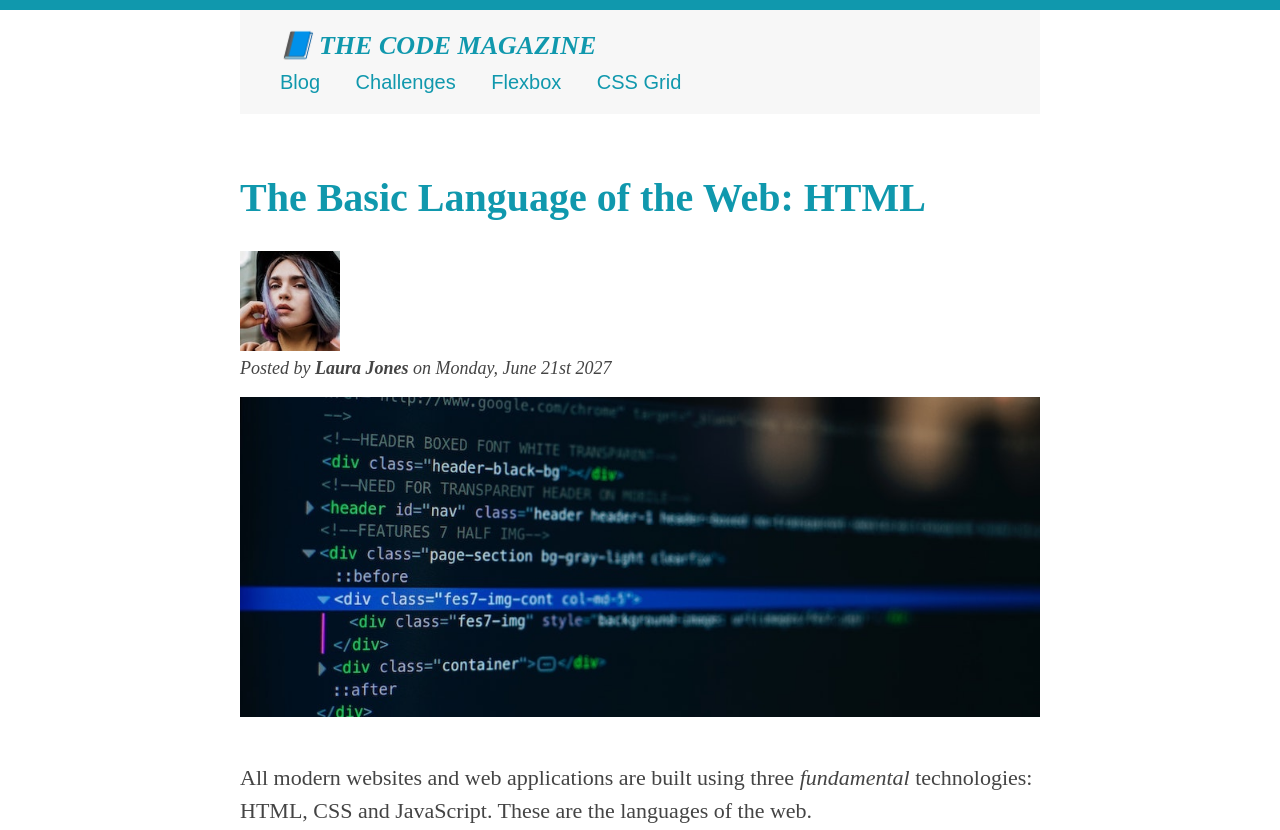
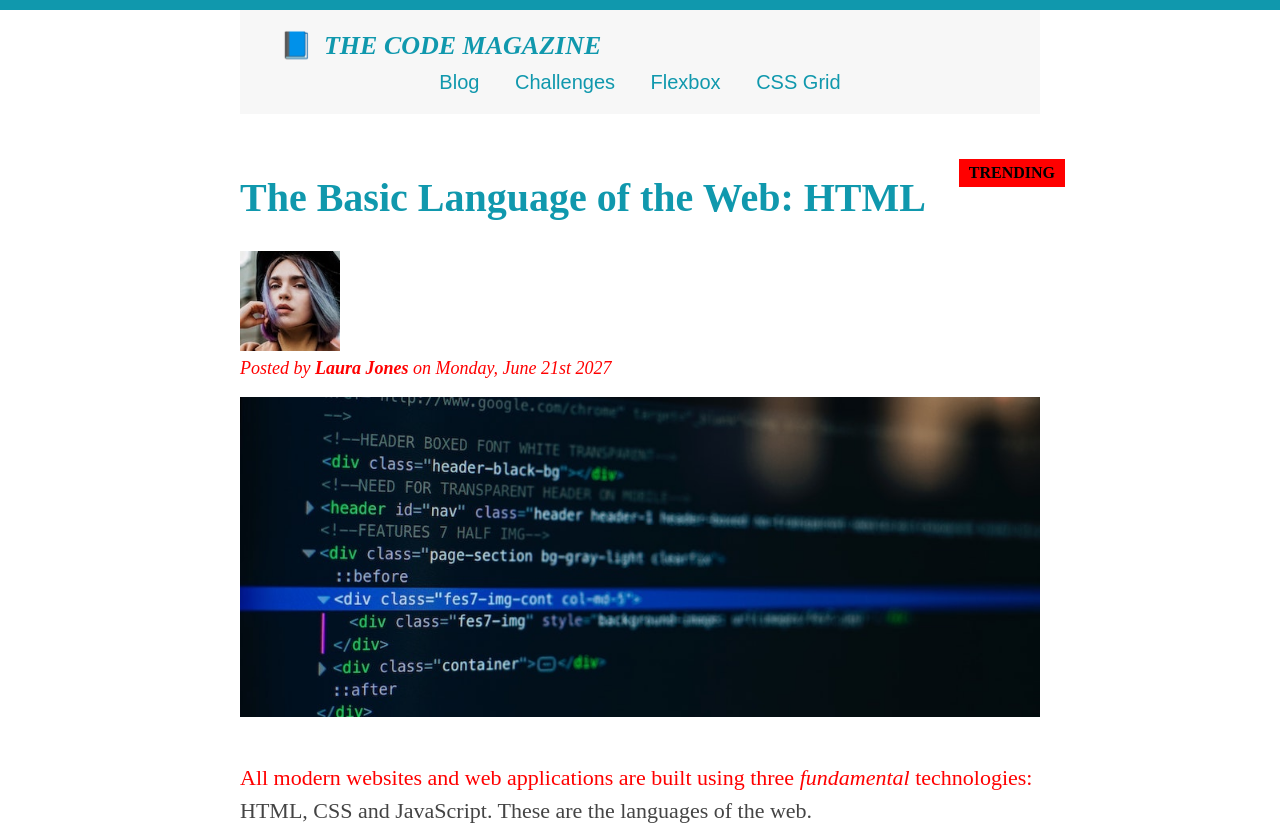
Before and after one commit to LakshyaDhingra/CodeMagazine, a plain HTML site: page index.html in a window 1280 px wide. Shown: the top 830 px of the page. Drawn offline with Linux system fonts and the light colour scheme.

Commit message:
Using pseudo elements

```diff
--- a/index.html
+++ b/index.html
@@ -1,8 +1,8 @@
 <!DOCTYPE html>
 <html lang="en">
   <head>
-    <meta charset="UTF-8" />
-    <link href="style.css" rel="stylesheet" />
+    <meta charset="UTF-8">
+    <link href="style.css" rel="stylesheet">
 
     <title>The Basic Language of the Web: HTML</title>
   </head>
@@ -23,7 +23,7 @@
         </nav>
       </header>
 
-      <article>
+      <div>
         <header class="post-header">
           <h2>The Basic Language of the Web: HTML</h2>
           <img
@@ -79,9 +79,12 @@
           <li>The actual element</li>
         </ol>
 
+    </div>
         <!--
     Creating hyperlink and using target to re-direct to new page
     -->
+    <div>
+      <article>
         <p>
           You can learn more at the
           <a
--- a/style.css
+++ b/style.css
@@ -26,6 +26,7 @@ body {
 
 nav {
   font-size: 20px;
+  text-align: center;
 }
 
 article {
@@ -187,6 +188,32 @@ nav a:link {
 nav a:link:last-child {
   margin-right: 0;
 }
+/* Pseudo elements */
+h1::first-letter {
+  font-style: normal;
+  margin-right: 5px;
+}
+
+p::first-line {
+  color: red;
+}
+
+h2 {
+  position: relative;
+}
+
+h2::after {
+  content: "TRENDING";
+  font-size: 16px;
+  background-color: red;
+  font-weight: bold;
+  color: black;
+  display: inline-block;
+  padding: 5px 10px;
+  position: absolute;
+  top: -15px;
+  right: -25px;
+}
 /* LVHA */
 
 /* Resolving Conflicts */
```
